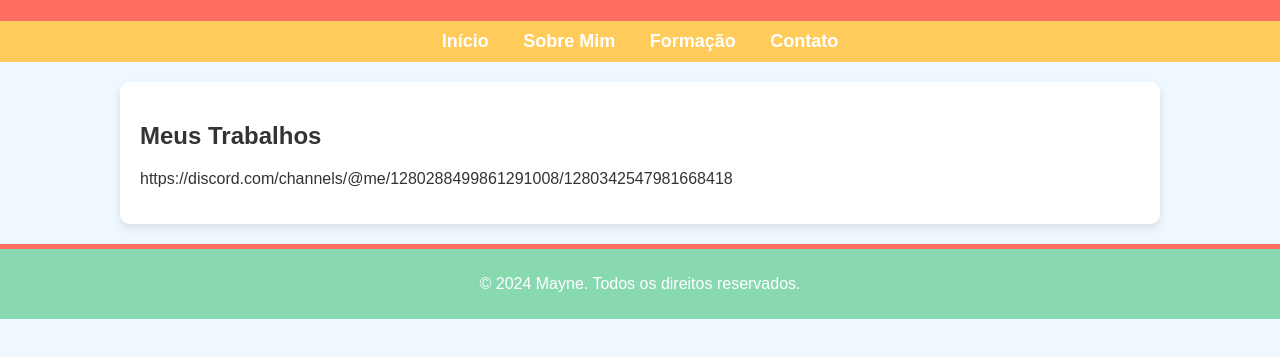
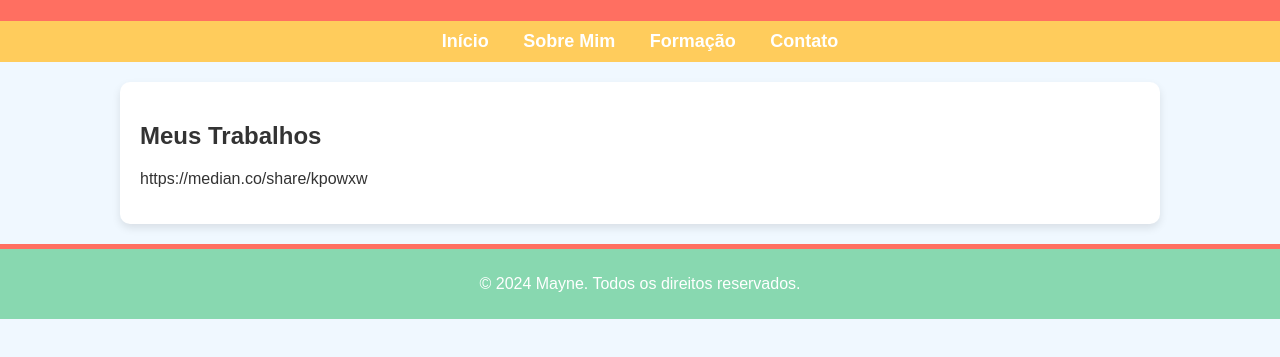
Before and after one commit to MayneFaria/PorrtfolioOnline, a plain HTML site: page portfolio.html in a window 1280 px wide. Shown: the part 99-456 px from the top of the page. Drawn offline with Linux system fonts and the light colour scheme.

Commit message:
Update portfolio.html

```diff
--- a/portfolio.html
+++ b/portfolio.html
@@ -19,7 +19,7 @@
     </nav>
     <main>
         <h2>Meus Trabalhos</h2>
-        <p>https://discord.com/channels/@me/1280288499861291008/1280342547981668418</p>
+        <p>https://median.co/share/kpowxw</p>
     </main>
     <footer>
         <p>&copy; 2024 Mayne. Todos os direitos reservados.</p>
```
